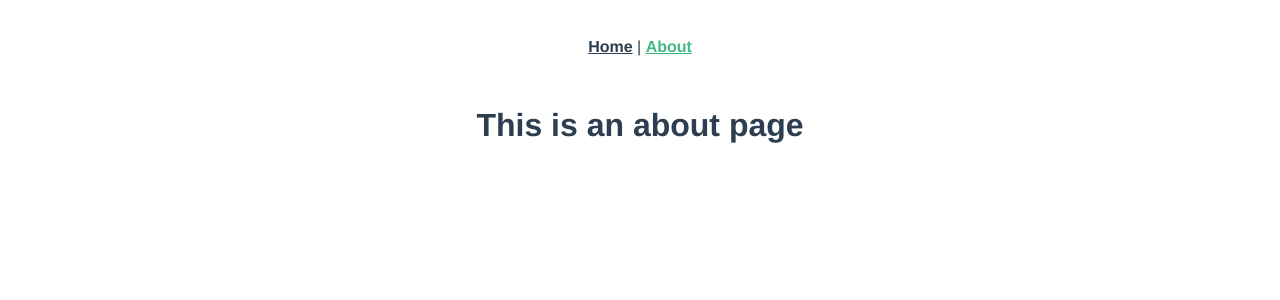
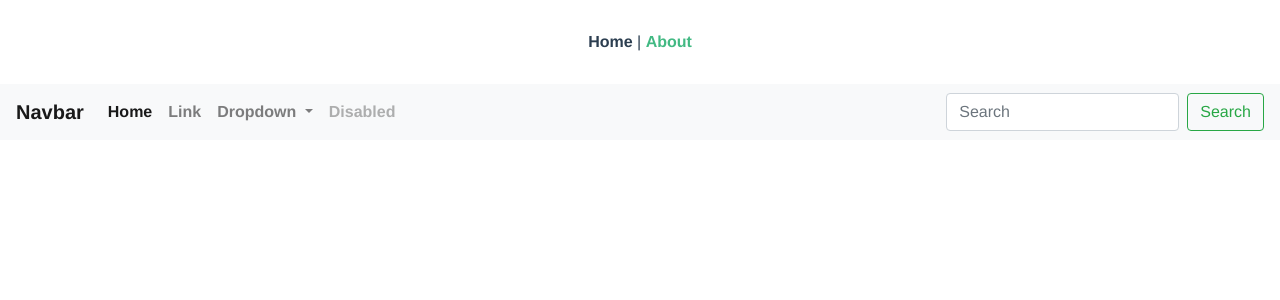
Before and after one commit to austin-morrow/austin-morrow, a Vue app: page /about in a window 1280 px wide. Shown: the top 300 px of the page. Built offline with nearby package versions, Linux system fonts and the light colour scheme.

Commit message:
first commit

```diff
--- a/package.json
+++ b/package.json
@@ -7,6 +7,7 @@
     "build": "vue-cli-service build"
   },
   "dependencies": {
+    "bootstrap": "^4.6.0",
     "vue": "^2.6.14",
     "vue-router": "^3.5.1"
   },
--- a/src/App.vue
+++ b/src/App.vue
@@ -29,4 +29,5 @@
 nav a.router-link-exact-active {
   color: #42b983;
 }
+
 </style>
--- a/src/main.js
+++ b/src/main.js
@@ -1,6 +1,8 @@
 import Vue from 'vue'
 import App from './App.vue'
 import router from './router'
+import 'bootstrap'
+import 'bootstrap/dist/css/bootstrap.min.css'
 
 Vue.config.productionTip = false
 
--- a/src/views/AboutView.vue
+++ b/src/views/AboutView.vue
@@ -1,5 +1,37 @@
 <template>
-  <div class="about">
-    <h1>This is an about page</h1>
+<nav class="navbar navbar-expand-lg navbar-light bg-light">
+  <a class="navbar-brand" href="#">Navbar</a>
+  <button class="navbar-toggler" type="button" data-toggle="collapse" data-target="#navbarSupportedContent" aria-controls="navbarSupportedContent" aria-expanded="false" aria-label="Toggle navigation">
+    <span class="navbar-toggler-icon"></span>
+  </button>
+
+  <div class="collapse navbar-collapse" id="navbarSupportedContent">
+    <ul class="navbar-nav mr-auto">
+      <li class="nav-item active">
+        <a class="nav-link" href="#">Home <span class="sr-only">(current)</span></a>
+      </li>
+      <li class="nav-item">
+        <a class="nav-link" href="#">Link</a>
+      </li>
+      <li class="nav-item dropdown">
+        <a class="nav-link dropdown-toggle" href="#" role="button" data-toggle="dropdown" aria-expanded="false">
+          Dropdown
+        </a>
+        <div class="dropdown-menu">
+          <a class="dropdown-item" href="#">Action</a>
+          <a class="dropdown-item" href="#">Another action</a>
+          <div class="dropdown-divider"></div>
+          <a class="dropdown-item" href="#">Something else here</a>
+        </div>
+      </li>
+      <li class="nav-item">
+        <a class="nav-link disabled">Disabled</a>
+      </li>
+    </ul>
+    <form class="form-inline my-2 my-lg-0">
+      <input class="form-control mr-sm-2" type="search" placeholder="Search" aria-label="Search">
+      <button class="btn btn-outline-success my-2 my-sm-0" type="submit">Search</button>
+    </form>
   </div>
+</nav>
 </template>
```
Also changed, not shown: 1 other file (tests, documents, lock files or other folders).
